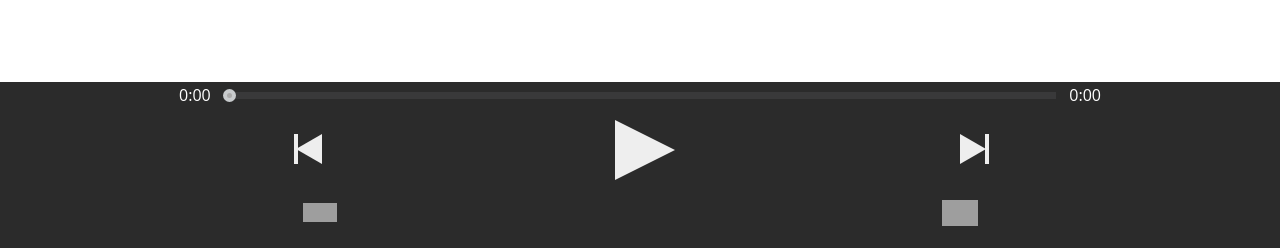
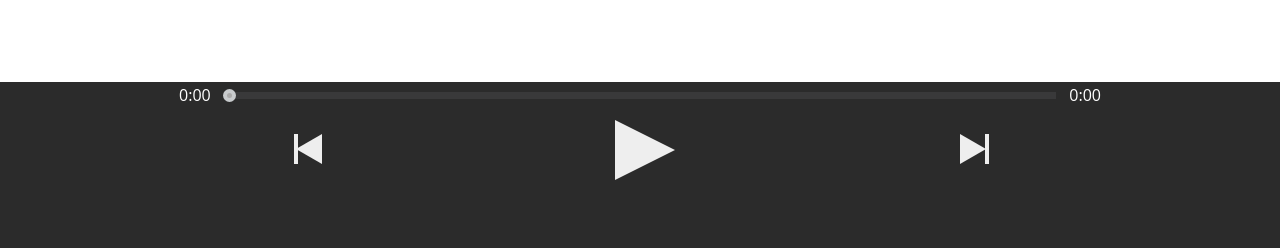
Before and after one commit to lobodol/2minutesDuPeuple, a Symfony app: template app/Resources/views/default/index.html.twig in a window 1280 px wide. Shown: the part 552-800 px from the top of the page. Run offline with Twig, Linux system fonts and the light colour scheme; the template is opened without the code that fills it, so the values that code supplies are empty; style sheets or scripts are compiled from the project's sources; some libraries are stand-ins or nearby versions; grey boxes are pictures that could not be loaded.

Commit message:
Clear SCSS

```diff
--- a/app/Resources/public/scss/_player.scss
+++ b/app/Resources/public/scss/_player.scss
@@ -234,21 +234,20 @@
 #PlayerControls-shuffle {
   width: 36px;
   height: 26px;
-  background-image: url("../images/spritesheet.png");
-  background-repeat: no-repeat;
-  background-position: -36px 0px;
 
+  top: 118px;
   left: 75%;
+
   margin-left: -18px;
-  top: 118px;
 }
 
 // Toggle loop mode button.
 #PlayerControls-loop {
   width: 34px;
   height: 19px;
+
+  top: 121px;
   left: 25%;
+
   margin-left: -17px;
-  top: 121px;
-  background-image: url("../images/spritesheet.png");
 }
```
